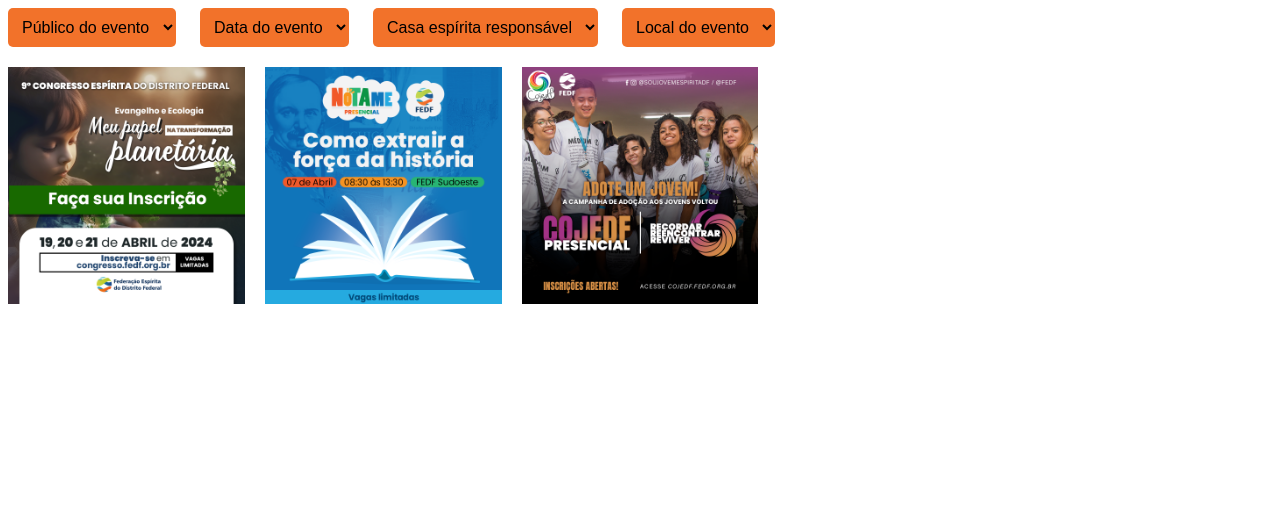
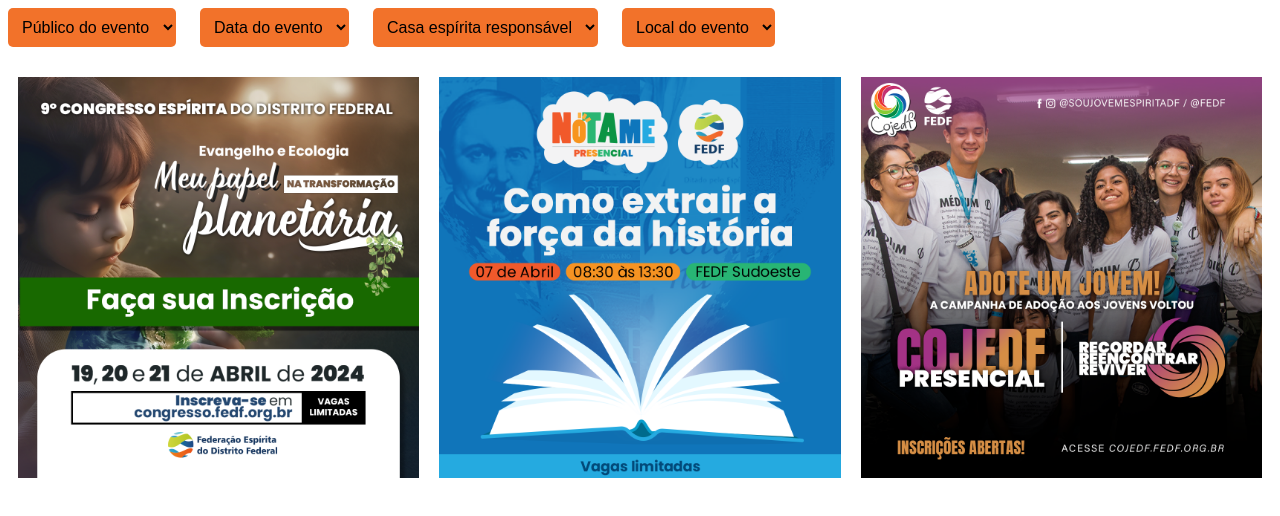
Before and after one commit to Luanmq/eventosFEDF, a plain HTML site: page index.html in a window 1280 px wide. Drawn offline with Linux system fonts and the light colour scheme.

Commit message:
arrumando coluna de imagens

```diff
--- a/index.html
+++ b/index.html
@@ -6,12 +6,13 @@
 <title>Eventos</title>
 <style>
 /* CSS para estilizar os dados da planilha */
-.evento-container {
-  display: grid;
-  grid-template-columns: repeat(auto-fill, minmax(200px, 1fr));
-  grid-gap: 20px;
+.evento-item {
+  width: calc(33.33% - 20px); /* 33.33% de largura para cada coluna com uma margem de 10px entre elas */
+  margin: 10px;
+  display: inline-block;
+  vertical-align: top;
+  position: relative;
 }
-
 .evento-img {
   width: 100%;
   height: auto;
@@ -122,16 +123,20 @@ function adicionarOpcoesFiltro(filtro, opcoes) {
 function exibirEventos(eventos) {
   const eventosContainer = document.getElementById("eventosContainer");
   eventos.forEach((evento, index) => {
+    const eventoItem = document.createElement("div");
+    eventoItem.classList.add("evento-item");
+
     const img = document.createElement("img");
     img.classList.add("evento-img");
-    img.src = evento[8]; // URL da imagem do evento
-    img.alt = evento[1]; // Texto alternativo da imagem é o nome do evento
-    img.setAttribute("data-link", evento[7]); // Armazena o link no atributo data-link
+    img.src = evento[8]; // URL da imagem
+    img.alt = evento[1]; // Alt da imagem
     img.addEventListener("click", function() {
-      const link = this.getAttribute("data-link");
-      window.open(link, "_blank"); // Redireciona para o link em uma nova aba
+      const link = evento[7];
+      window.open(link, "_blank"); // Redireciona para o link em uma nova aba ao clicar na imagem
     });
-    eventosContainer.appendChild(img);
+
+    eventoItem.appendChild(img);
+    eventosContainer.appendChild(eventoItem);
   });
 }
 
```
